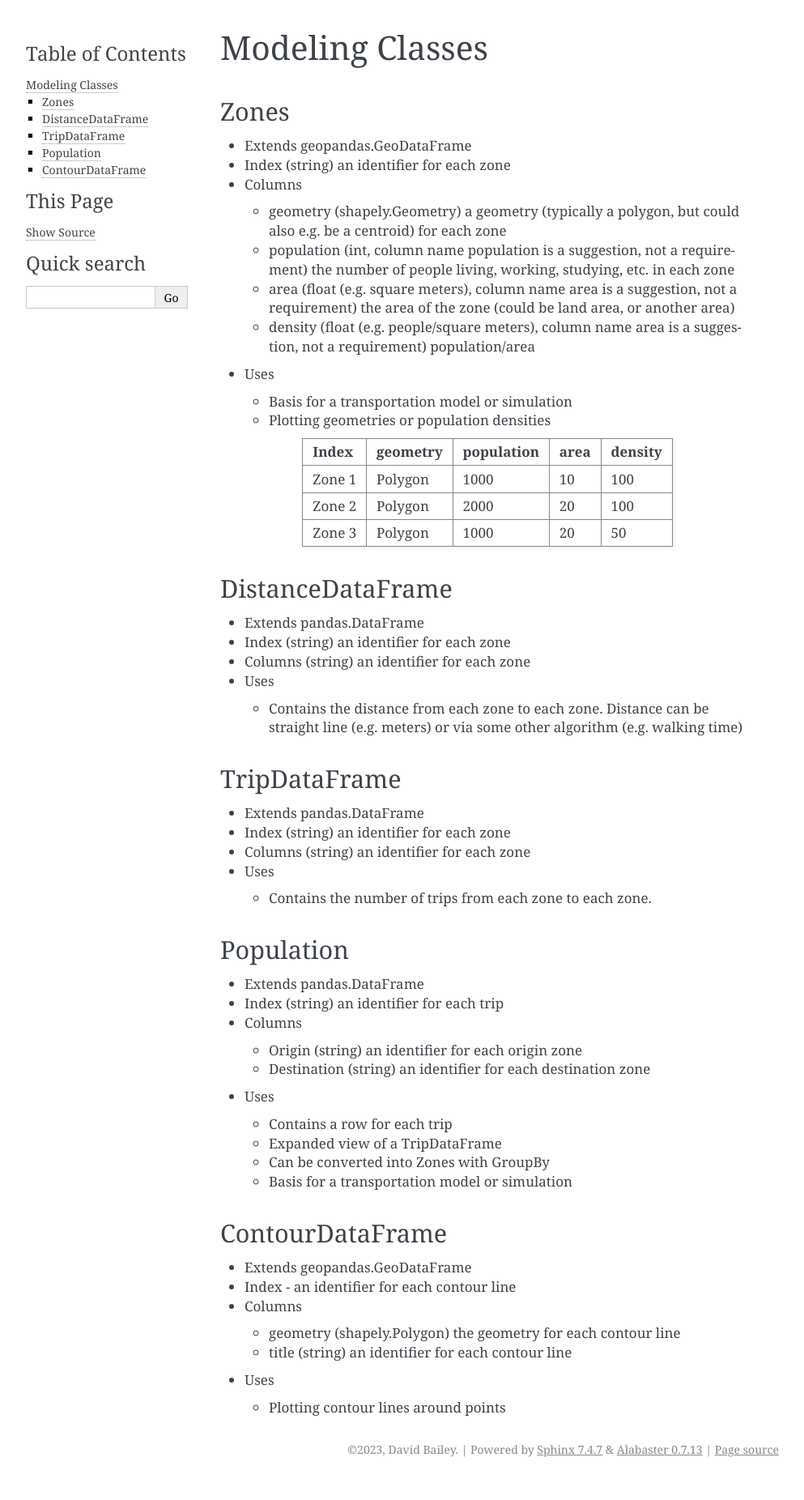
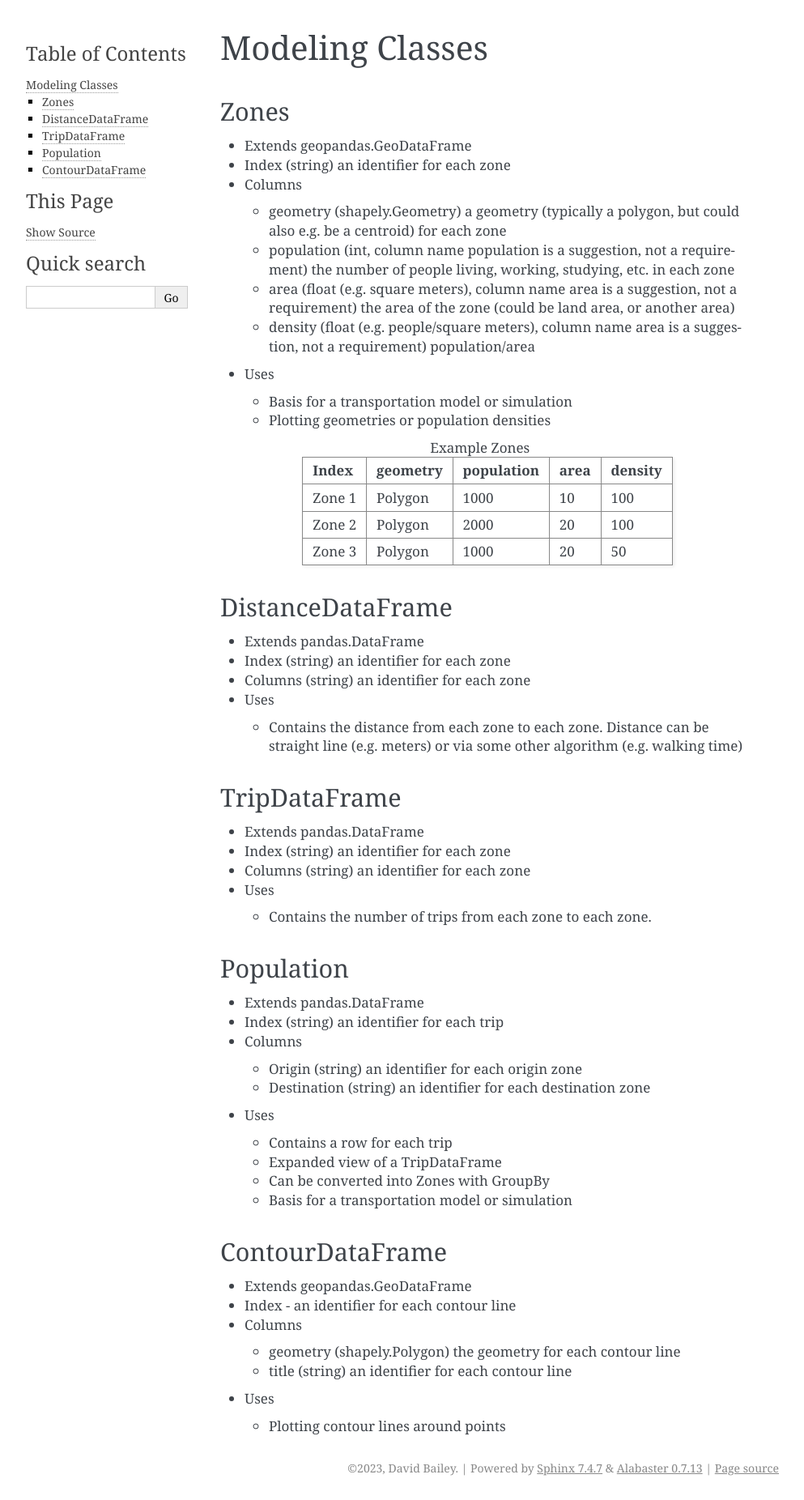
Before and after one commit to davidbailey/dpd, a Sphinx documentation site: the page built from docs/modeling_classes.rst, in a window 1280 px wide. Shown: the whole page at 81% size, without its empty margins (148-1141 px from the left). Built offline with Sphinx 7.4.7, drawn with Linux system fonts in a browser that asks for light colours; pages that are not in the unit, such as notebooks, are missing from menus; the version number is read from the project's files by our own code; before the commit the page ends 1829 px from its top, so only the background shows below that.

Commit message:
Update modeling_classes.rst

```diff
--- a/docs/modeling_classes.rst
+++ b/docs/modeling_classes.rst
@@ -18,7 +18,7 @@ Zones
   * Basis for a transportation model or simulation
   * Plotting geometries or population densities
 
-.. csv-table::
+.. csv-table:: Example Zones
    :header: "Index", "geometry", "population", "area", "density"
 
    "Zone 1", "Polygon", "1000", "10", "100"
```
